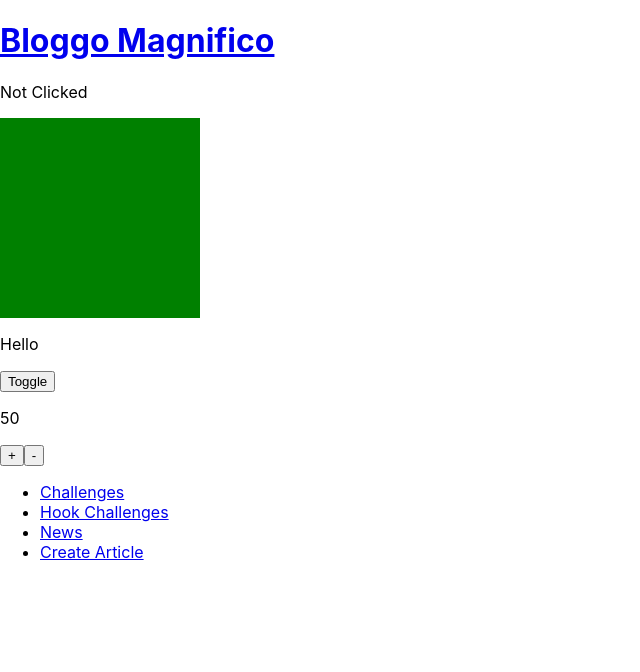
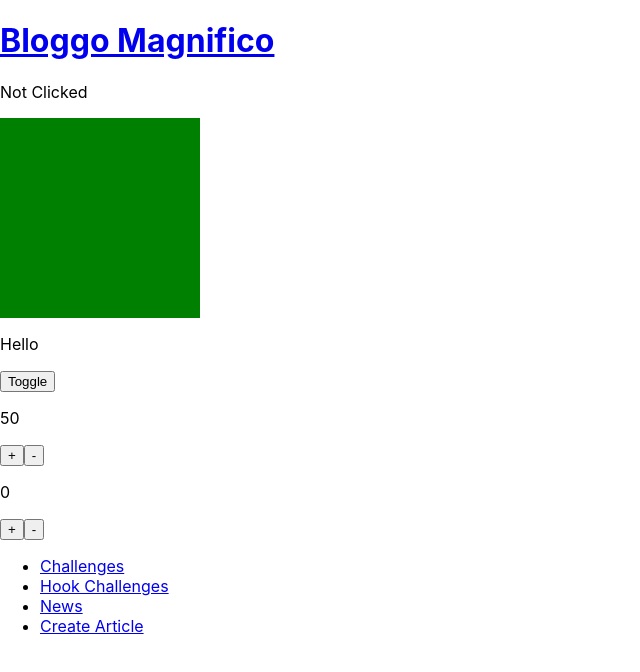
Before and after one commit to deanssmart/react-developme-week10, a React (Create React App) app: page /hooks in a window 1280 px wide. Shown: the top 672 px of the page, without its empty margins (0-640 px from the left). Built offline with nearby package versions, Linux system fonts and the light colour scheme; the HTML template or start-up script is replaced by a standard one.

Commit message:
StepCounter hook challenges completed

```diff
--- a/src/App.js
+++ b/src/App.js
@@ -12,6 +12,7 @@ import Clicked from './hooks/Clicked';
 import Square from './hooks/Square';
 import ToggleText from './hooks/ToggleText';
 import Counter from './hooks/Counter';
+import StepCounter from './hooks/StepCounter';
 
 import Header from './news/Header';
 import Articles from './news/Articles';
@@ -44,6 +45,7 @@ const App = () => (
         <Square colour="hotpink" />
         <ToggleText initial="Hello" alternate="World" />
         <Counter initial={ 50 } max={ 100 } />
+        <StepCounter step={ 5 } max={ 100 } />
       </Route>
       <Route exact path='/news'>
           <Articles />
--- /dev/null
+++ b/src/hooks/StepCounter.js
@@ -0,0 +1,32 @@
+import React, { useState } from 'react';
+
+const StepCounter = ({ step, max }) => {
+    const [counter, setCounter] = useState(StepCounter.defaultProps.initial);
+
+    const updateCounterPos = () => {
+        if(counter + step <= max){
+            setCounter(counter + step);
+        }
+    }
+
+    const updateCounterNeg = () => {
+        if(counter - step >= 0){
+            setCounter(counter - step);
+        }
+    }
+
+    return (
+        <div className="card row">
+            <p className="text-center">{ counter }</p>
+            <button className="btn btn-success" onClick={ updateCounterPos }>+</button>
+            <button className="btn btn-danger" onClick={ updateCounterNeg }>-</button>
+        </div>
+    );
+
+}
+
+StepCounter.defaultProps = {
+    initial: 0
+}
+
+export default StepCounter;
```
